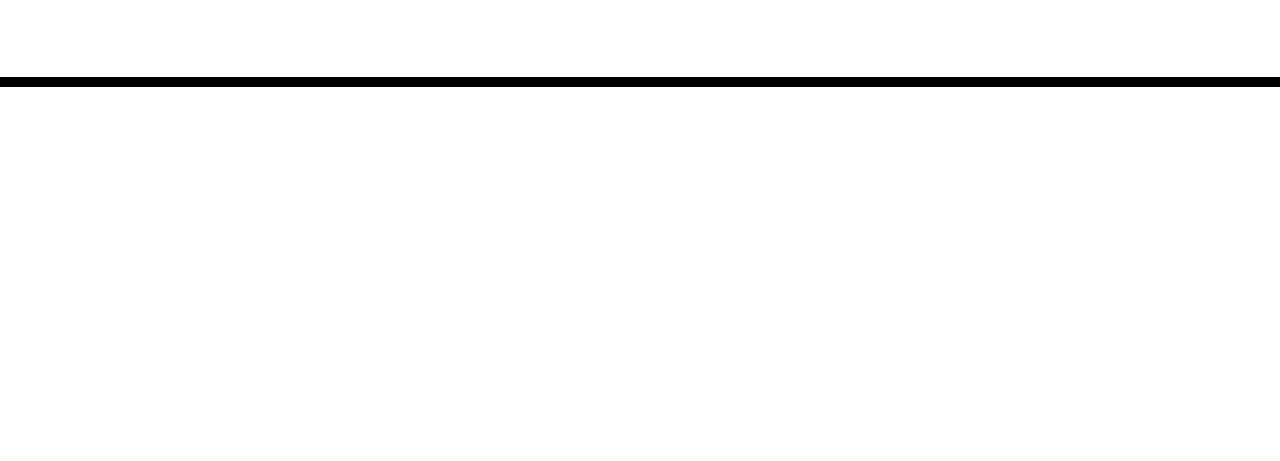
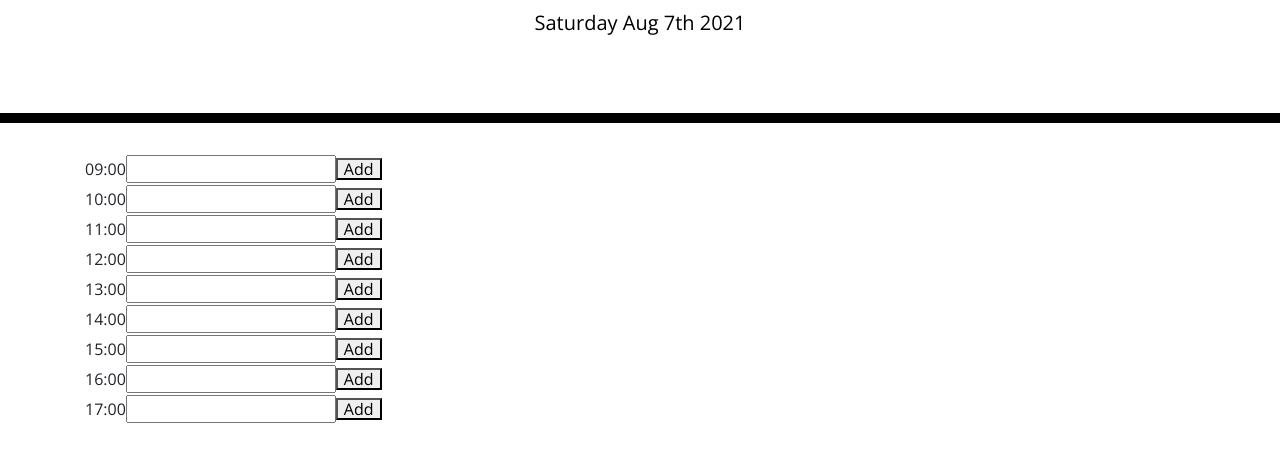
Before and after one commit to iatenine/day-planner, a plain HTML site: page index.html in a window 1280 px wide. Shown: the part 181-642 px from the top of the page. Drawn offline with nearby package versions, Linux system fonts and the light colour scheme.

Commit message:
Added hours of day and reusable function to append each hour

```diff
--- a/Assets/app.js
+++ b/Assets/app.js
@@ -1 +1,41 @@
-console.log("hello");
+// Save day of week from moment to const
+const dayOfWeek = moment().format("dddd MMM Do YYYY"); // Sunday, March 14th 2016 (or something like that)
+const busHours = [];
+
+$("#currentDay").append("<div class=>" + dayOfWeek + "</div>");
+
+function init() {
+  for (var i = 9; i < 18; i++) {
+    busHours.push(moment().hour(i).format("HH") + ":00");
+  }
+  busHours.forEach((elem) => {
+    addElementToDayPlanner(elem);
+  });
+}
+init();
+console.log(busHours);
+
+function addElementToDayPlanner(time) {
+  // Needs a label, text input area and a button
+  const divWrapper = $("<div>");
+  const planner = $("#day-planner");
+  const label = $("<label>");
+  const input = $("<input>");
+  const button = $("<button>");
+  label.html(time);
+  input.attr("type", "text");
+  input.attr("data-index", time);
+  button.html("Add");
+  button.attr("data-index", time);
+  divWrapper.append(label);
+  divWrapper.append(input);
+  divWrapper.append(button);
+  divWrapper.on("click", "button", handleButtonClick);
+  planner.append(divWrapper);
+}
+
+function handleButtonClick(e) {
+  console.log("button clicked", e);
+  console.log(e.currentTarget);
+  console.log(e.currentTarget.dataset.index);
+}
--- a/index.html
+++ b/index.html
@@ -19,7 +19,7 @@
     <p class="lead">A simple calendar app for scheduling your work day</p>
     <p id="currentDay" class="lead"></p>
   </header>
-  <div class="container">
+  <div class="container" id='day-planner'>
     <!-- Timeblocks go here -->
   </div>
 
```
